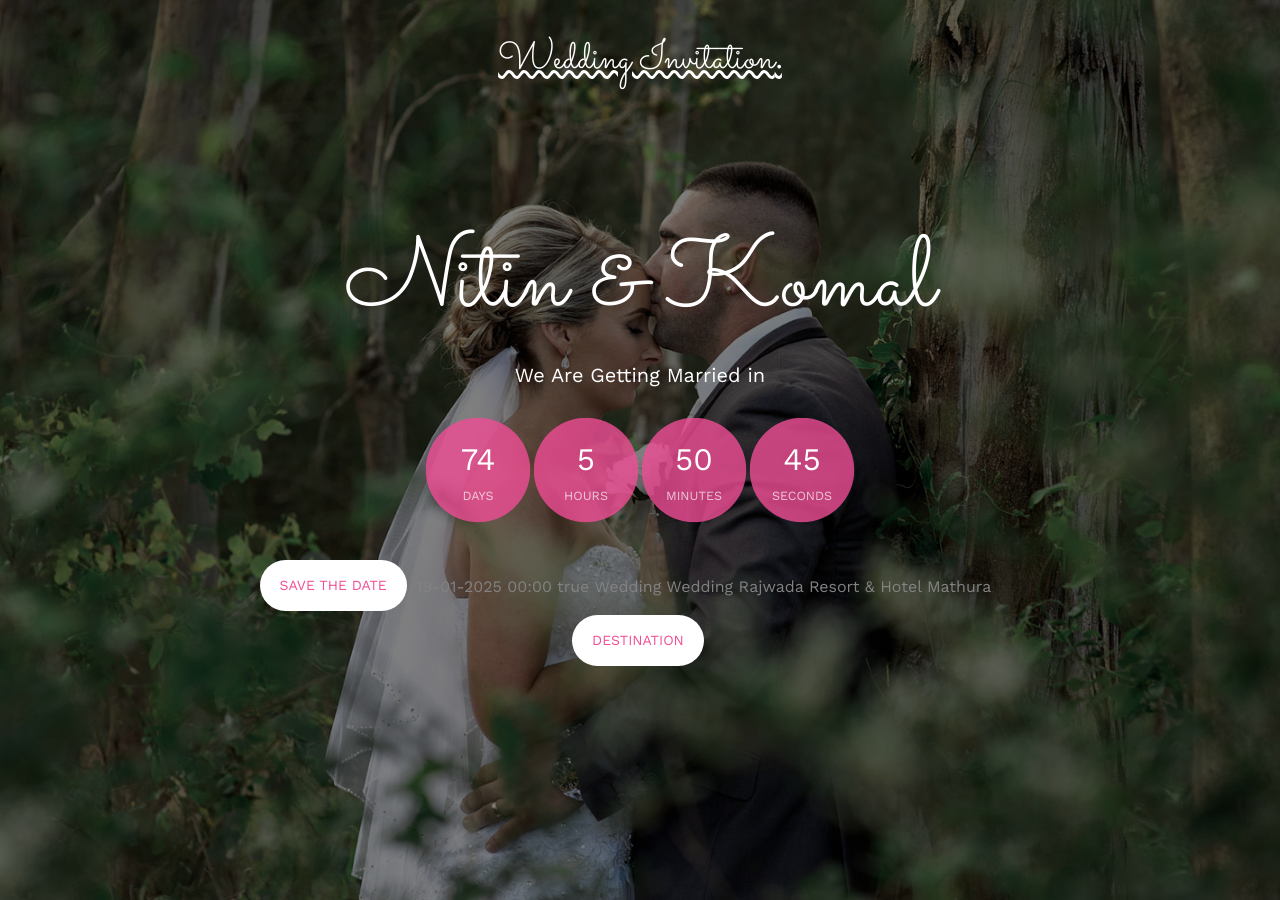
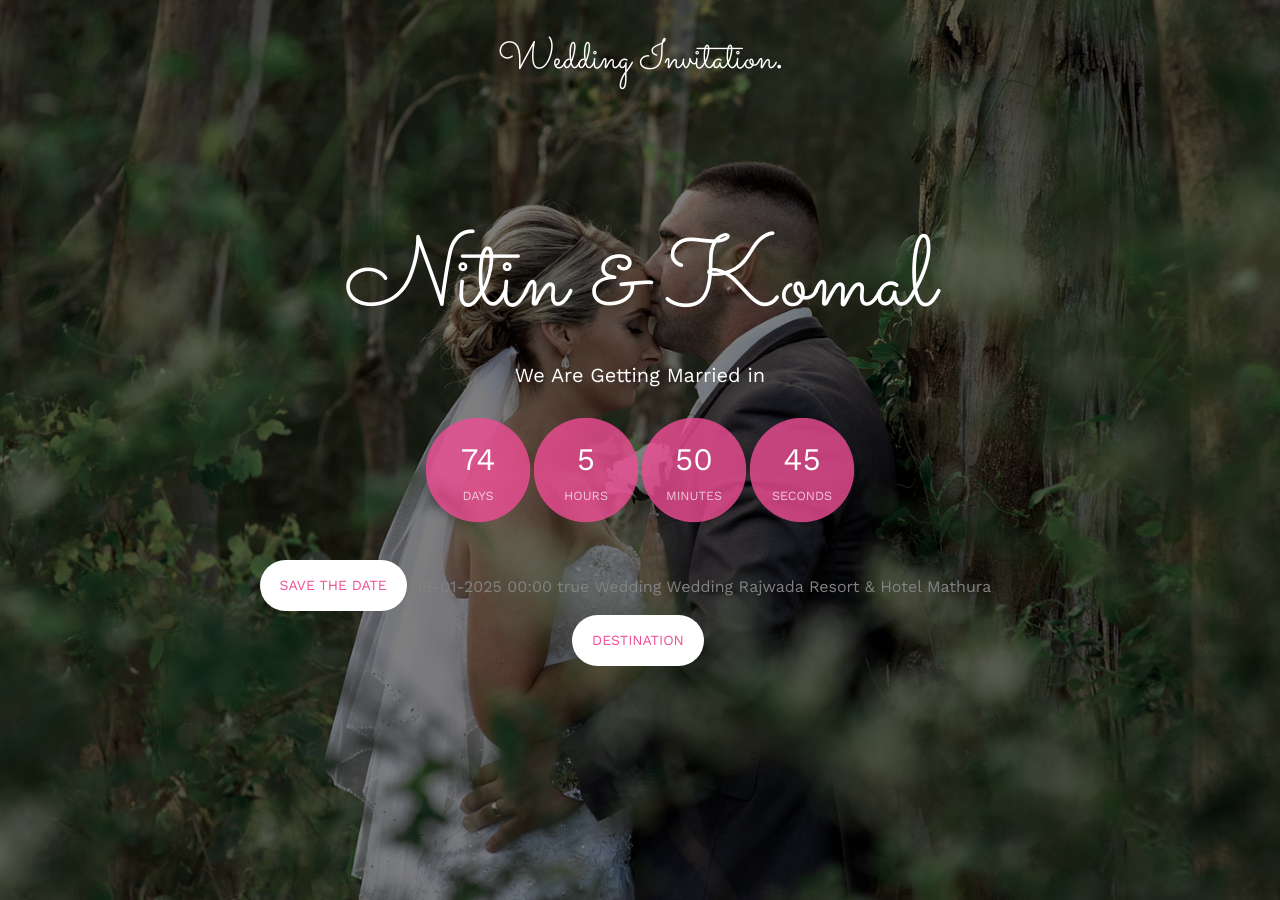
Before and after one commit to njks-invitation/njks-invitation.github.io, a plain HTML site: page index.html in a window 1280 px wide. Shown: the top 900 px of the page. Drawn offline with nearby package versions, Linux system fonts and the light colour scheme; a script that the page names is missing; files whose address does not match are found by name.

Commit message:
remove underline

```diff
--- a/css/style.css
+++ b/css/style.css
@@ -105,8 +105,6 @@ h1, h2, h3, h4, h5, h6, figure {
   line-height: 40px;
   font-family: "Sacramento", Arial, serif;
   color: #fff;
-  text-decoration: underline wavy;
-  text-decoration-thickness: 2.5px
 }
 .fh5co-nav a {
   padding: 5px 10px;
```
